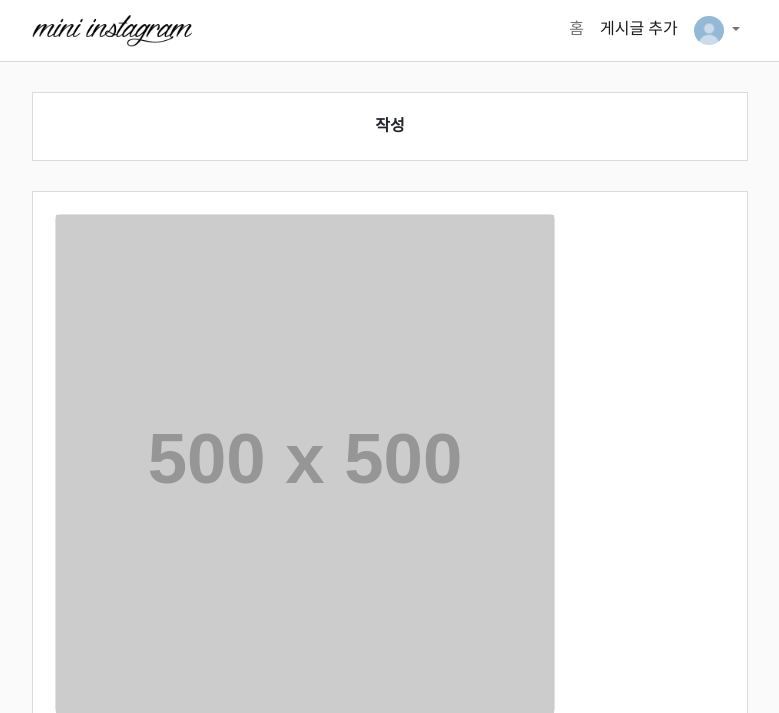
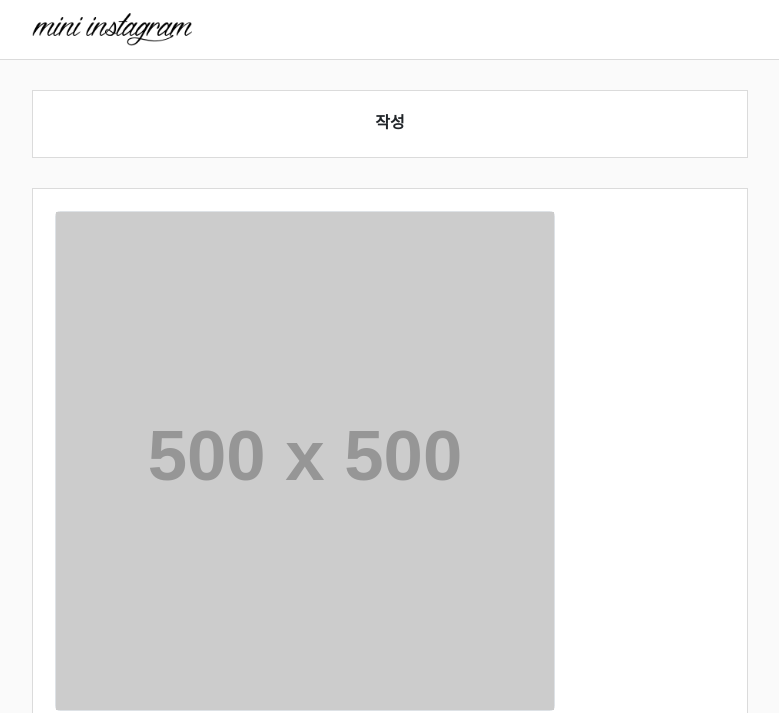
Before and after one commit to siwonKH/mini_instagram, a Django app: template templates/add_post.html in a window 1280 px wide. Shown: the top 713 px of the page, without its empty margins (250-1029 px from the left). Run offline with Django 3.2, Linux system fonts and the light colour scheme; the template is opened without the code that fills it, so the values that code supplies are empty; grey boxes labelled with a size stand in for pictures from a placeholder-image service; some libraries are stand-ins or nearby versions.

Commit message:
delete nav bar part

```diff
--- a/templates/add_post.html
+++ b/templates/add_post.html
@@ -1,27 +1,5 @@
 <!-- 게시글 추가 -->
 {% extends '_layout.html' %}
-
-{% block navbar %}
-    <ul class="navbar-nav ms-auto">
-        <li class="nav-item">
-            <a class="nav-link" href="/">홈</a>
-        </li>
-        <li class="nav-item">
-            <a class="nav-link active" href="/addpost">게시글 추가</a>
-        </li>
-        <li class="nav-item dropdown">
-            <a class="nav-link dropdown-toggle" role="button" data-bs-toggle="dropdown" aria-expanded="false">
-                <img src="./static/image/profil.png" width="30rem" class="d-inline-block rounded-circle" alt="">
-            </a>
-            <ul class="dropdown-menu">
-                <li><a class="dropdown-item" href="#">프로필</a></li>
-                <li><a class="dropdown-item" href="#">설정</a></li>
-                <li><hr class="dropdown-divider"></li>
-                <li><a class="dropdown-item" href="/logout">로그아웃</a></li>
-            </ul>
-        </li>
-    </ul>
-{% endblock %}
 
 {% block content %}
     <div class="content post-content">
```
Also changed, not shown: templates/index.html (+0 -22 lines), templates/sign_in.html (+0 -22 lines).
